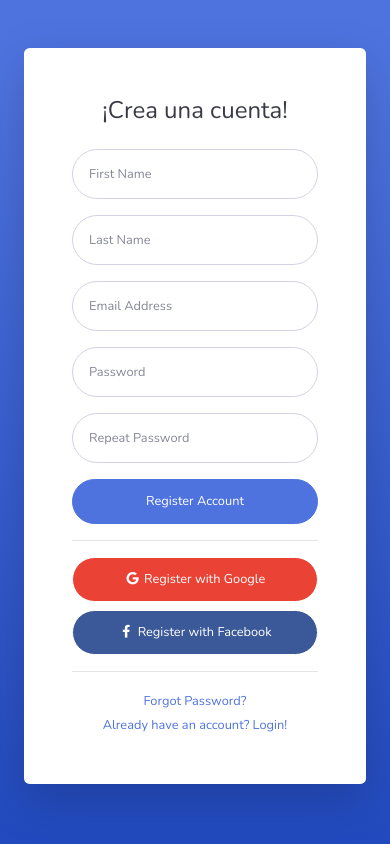
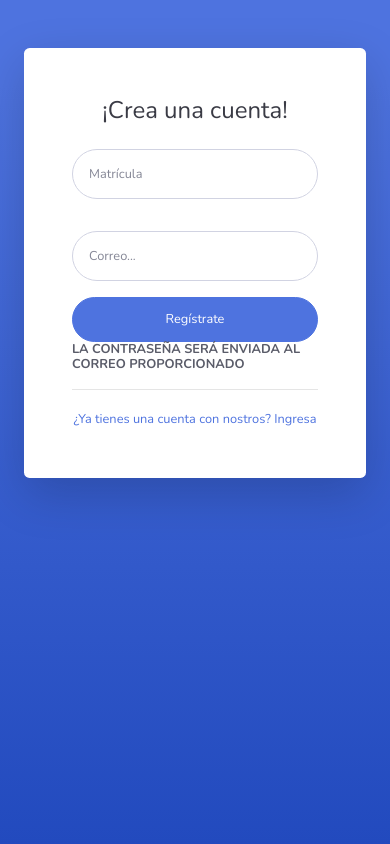
Before and after one commit to Nuzbit01/CoastPrueba, a PHP site: page /Coast/usuario/registroProfesor in a window 390 px wide. Run offline with PHP 8.4, Linux system fonts and the light colour scheme.

Commit message:
Interfaz de Registros

```diff
--- a/controllers/UsuarioController.php
+++ b/controllers/UsuarioController.php
@@ -35,7 +35,7 @@ class UsuarioController{
             $_SESSION['register'] = "failed";
             header('Location:'.base_url.'usuario/registroAlumno');
         }
-        header('Location: '.base_url.'usuario/alumno/dashboard');
+        header('Location: '.base_url.'alumno/perfil.php');
     }
 
     public function login(){
--- a/controllers/cursoController.php
+++ b/controllers/cursoController.php
@@ -12,5 +12,8 @@ class cursoController
         require_once 'views/alumno/cursos.php';
     }
 
+    public function cursosDisponibles(){
+        require 'views/cursos/cursosdisponibles.php';
+    }
 }
 ?>
--- a/index.php
+++ b/index.php
@@ -81,7 +81,7 @@ if (!isset($_GET['controller']) && !isset($_GET['action'])) {
                 <div class="modal-body">Selecciona "Salir" si estas seguro de salir de tu sesión.</div>
                 <div class="modal-footer">
                     <button class="btn btn-secondary" type="button" data-dismiss="modal">Cancelar</button>
-                    <a class="btn btn-primary" href="views/usuario/login.php">Salir</a>
+                    <a class="btn btn-primary" href="<?=base_url?>">Salir</a>
                 </div>
             </div>
         </div>
--- a/models/alumno.php
+++ b/models/alumno.php
@@ -136,6 +136,6 @@ class Alumno{
 
 
     public function perfil(){
-
+        require 'views/alumno/perfil.php';
     }
 }
--- a/models/curso.php
+++ b/models/curso.php
@@ -124,7 +124,7 @@ class Curso{
     }
 
     public function getOnes(){
-        $cursos= $this->db->query("SELECT * FROM inscribecursos where idInscribeCursos = 1 ");
+        $cursos= $this->db->query("SELECT `NombreCurso` from cursos INNER JOIN inscribecursos on `idCursos`= Cursos_idCursos and Alumno_idAlumno = 11;");
         return $cursos;
     }
 }
--- a/views/layout/side.php
+++ b/views/layout/side.php
@@ -25,10 +25,16 @@
 
     <!-- Heading -->
     <li class="nav-item active">
+        <a class="nav-link" href="<?=base_url?>curso/cursosDisponibles">
+            <i class="fas fa-fw fa-tachometer-alt"></i>
+            <span>Cursos Disponibles</span></a>
+    </li>
+    <li class="nav-item active">
         <a class="nav-link" href="<?=base_url?>alumno/Cursos">
             <i class="fas fa-fw fa-tachometer-alt"></i>
             <span>Mis Cursos</span></a>
     </li>
+
 
     <!-- Divider -->
     <hr class="sidebar-divider">
--- /dev/null
+++ b/views/profesor/perfil.php
@@ -0,0 +1 @@
+<?php
--- a/views/usuario/registroAlumno.php
+++ b/views/usuario/registroAlumno.php
@@ -58,12 +58,11 @@
                                 </div>
                             </div>
                             <input type="submit" class="btn btn-primary btn-user btn-block" value="Regístrate">
-
                         </form>
                         <hr>
 
                         <div class="text-center">
-                            <a class="small" href="<?=base_url?>">Already have an account? Login!</a>
+                            <a class="small" href="<?=base_url?>">¿Ya tienes una cuenta con nostros? Ingresa</a>
                         </div>
                     </div>
                 </div>
--- a/views/usuario/registroProfesor.php
+++ b/views/usuario/registroProfesor.php
@@ -30,54 +30,32 @@
         <div class="card-body p-0">
             <!-- Nested Row within Card Body -->
             <div class="row">
-                <div class="col-lg-5 d-none d-lg-block bg-register-image"></div>
-                <div class="col-lg-7">
+                <div class="col-lg-5 d-none d-lg-block align-content-center "></div>
+                <div class="col-lg-6">
                     <div class="p-5">
                         <div class="text-center">
                             <h1 class="h4 text-gray-900 mb-4">¡Crea una cuenta!</h1>
                         </div>
-                        <form class="user">
+                        <form action="<?=base_url?>usuario/save" class="user" method="post">
                             <div class="form-group row">
-                                <div class="col-sm-6 mb-3 mb-sm-0">
-                                    <input name="nombre" type="text" class="form-control form-control-user" id="exampleFirstName"
-                                           placeholder="First Name">
-                                </div>
-                                <div class="col-sm-6">
-                                    <input type="text" class="form-control form-control-user" id="exampleLastName"
-                                           placeholder="Last Name">
+                                <div class="col-sm-12 mb-3 mb-sm-0">
+                                    <input name="matricula"  maxlength="9" required class="form-control form-control-user" id="exampleFirstName"
+                                           placeholder="Matrícula">
                                 </div>
                             </div>
                             <div class="form-group">
-                                <input type="email" class="form-control form-control-user" id="exampleInputEmail"
-                                       placeholder="Email Address">
+                                <input type="email" name="email" required class="form-control form-control-user" id="exampleInputEmail"
+                                       placeholder="Correo...">
                             </div>
-                            <div class="form-group row">
-                                <div class="col-sm-6 mb-3 mb-sm-0">
-                                    <input type="password" class="form-control form-control-user"
-                                           id="exampleInputPassword" placeholder="Password">
-                                </div>
-                                <div class="col-sm-6">
-                                    <input type="password" class="form-control form-control-user"
-                                           id="exampleRepeatPassword" placeholder="Repeat Password">
-                                </div>
-                            </div>
-                            <a href="login.html" class="btn btn-primary btn-user btn-block">
-                                Register Account
-                            </a>
-                            <hr>
-                            <a href="index.html" class="btn btn-google btn-user btn-block">
-                                <i class="fab fa-google fa-fw"></i> Register with Google
-                            </a>
-                            <a href="index.html" class="btn btn-facebook btn-user btn-block">
-                                <i class="fab fa-facebook-f fa-fw"></i> Register with Facebook
-                            </a>
+
+                            <input type="submit" class="btn btn-primary btn-user btn-block" value="Regístrate">
                         </form>
+                        <h3 class=" small font-weight-bold text-primary  text-uppercase text-gray-800"> La Contraseña será enviada al correo proporcionado </h3>
+
                         <hr>
+
                         <div class="text-center">
-                            <a class="small" href="forgot-password.html">Forgot Password?</a>
-                        </div>
-                        <div class="text-center">
-                            <a class="small" href="login.html">Already have an account? Login!</a>
+                            <a class="small" href="<?=base_url?>">¿Ya tienes una cuenta con nostros? Ingresa</a>
                         </div>
                     </div>
                 </div>
```
Also changed, not shown: controllers/AlumnoController.php (+11 -0 lines), helpers/utils.php (added, +14 -0 lines), models/usuario.php (+23 -0 lines), views/alumno/misCursos.php (+6 -62 lines), views/alumno/perfil.php (added, +76 -0 lines), views/cursos/cursosdisponibles.php (added, +66 -0 lines), views/layout/nav.php (+10 -11 lines).
